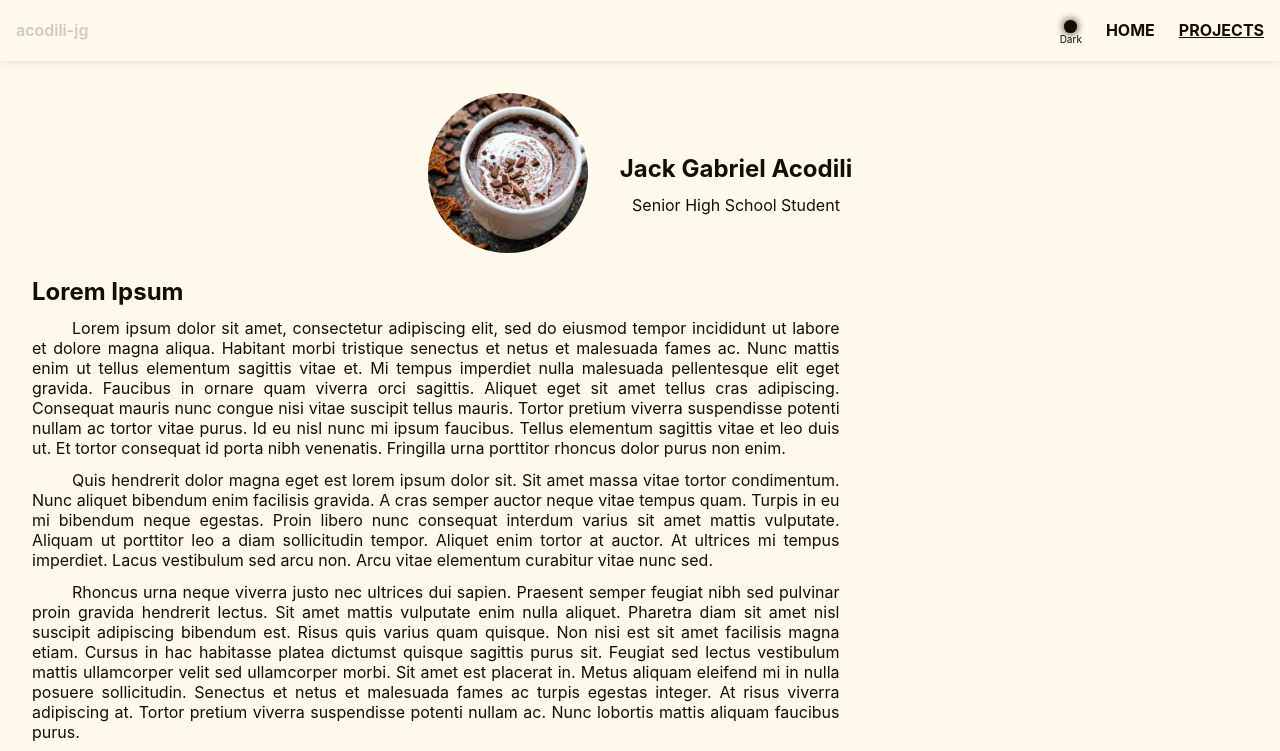
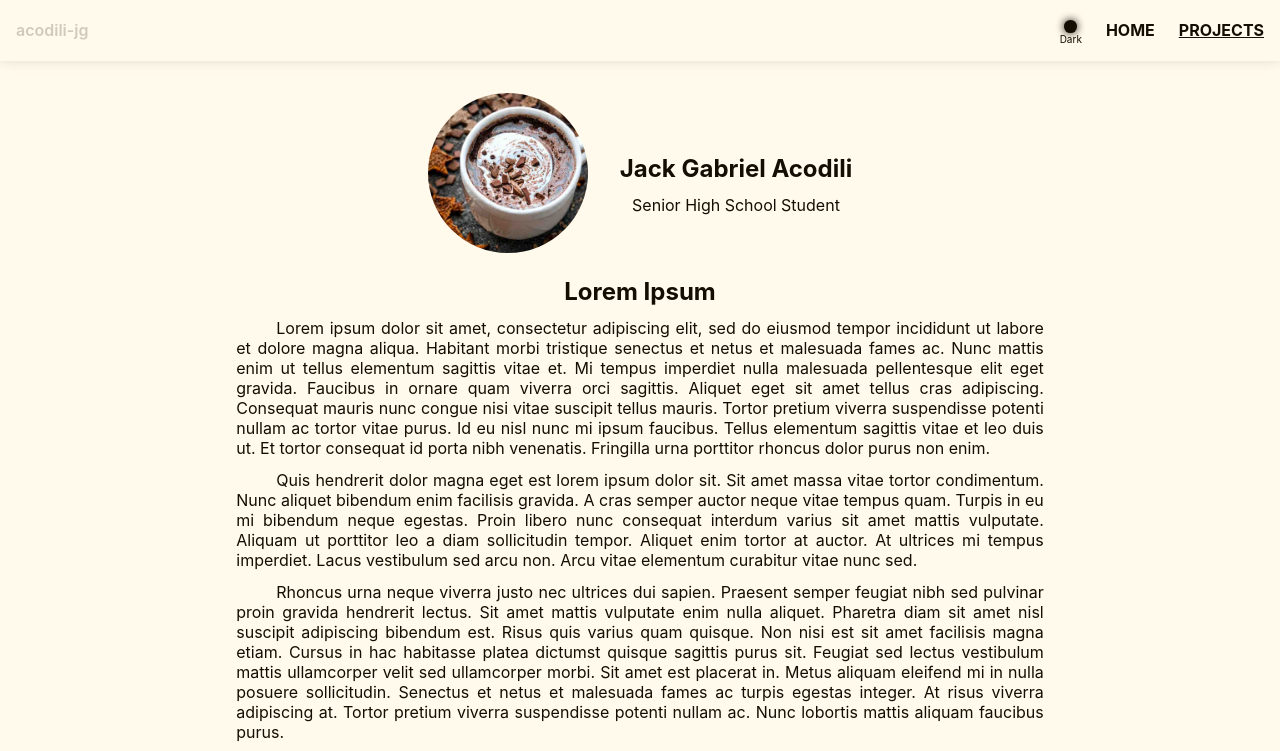
Before and after one commit to acodili-jg/acodili-jg.github.io, a plain HTML site: page index.html in a window 1280 px wide. Shown: the top 751 px of the page. Drawn offline with Linux system fonts and the light colour scheme.

Commit message:
Revert "Remove unneeded class"
This reverts commit 1b30e92a6d752978a2aa0316333afa0800864885.

```diff
--- a/index.html
+++ b/index.html
@@ -57,7 +57,7 @@
       </ol>
     </header>
 
-    <main class="tx-indent">
+    <main class="tx-indent vbox">
       <section id="hero-section" class="vbox">
         <img
           id="hero-section__avatar"
@@ -70,7 +70,7 @@
         </div>
       </section>
 
-      <section id="lorem-section vbox">
+      <section id="lorem-section" class="vbox">
         <h2>Lorem Ipsum</h2>
 
         <p>
```
Also changed, not shown: project/etech-eportfolio.html (+1 -1 lines).
